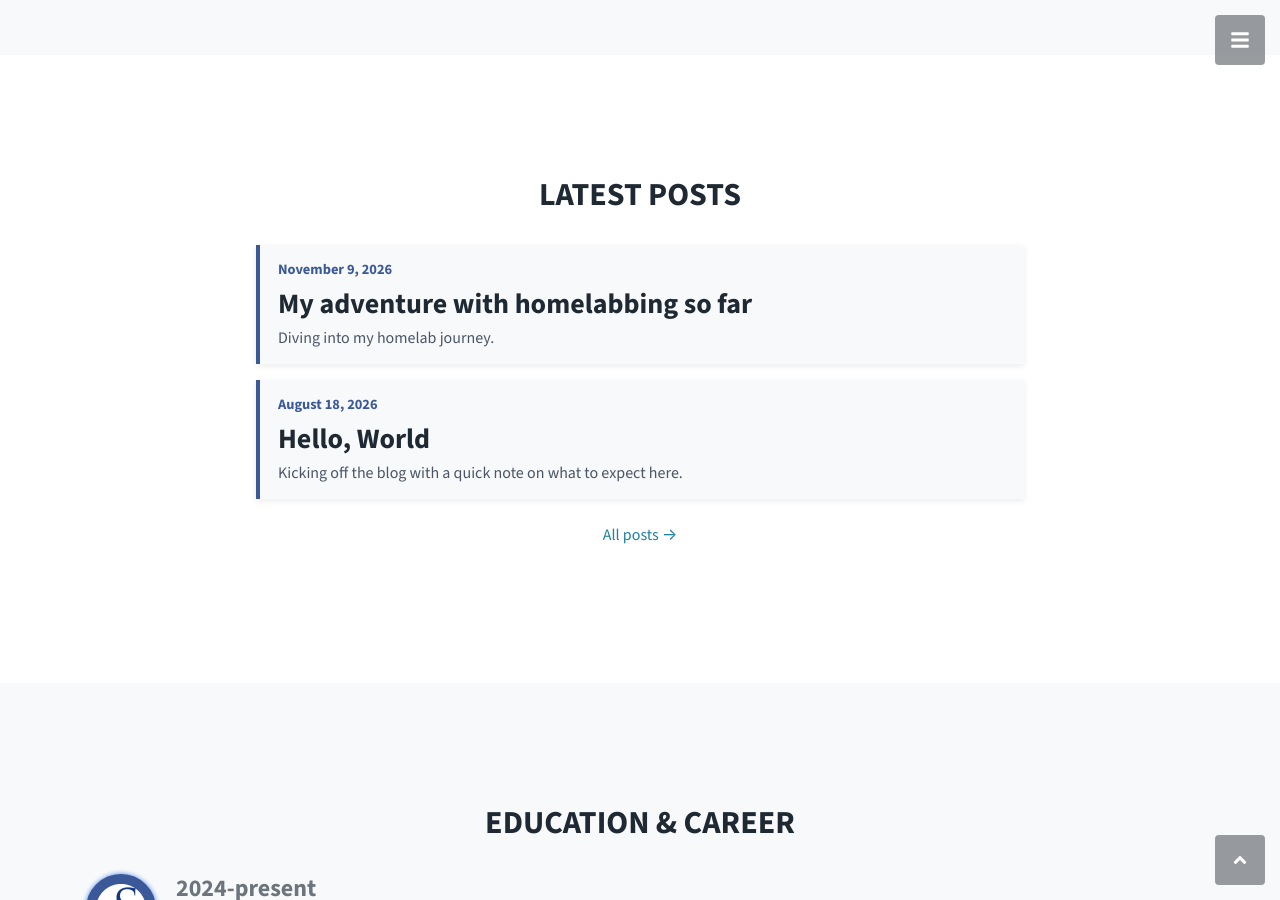
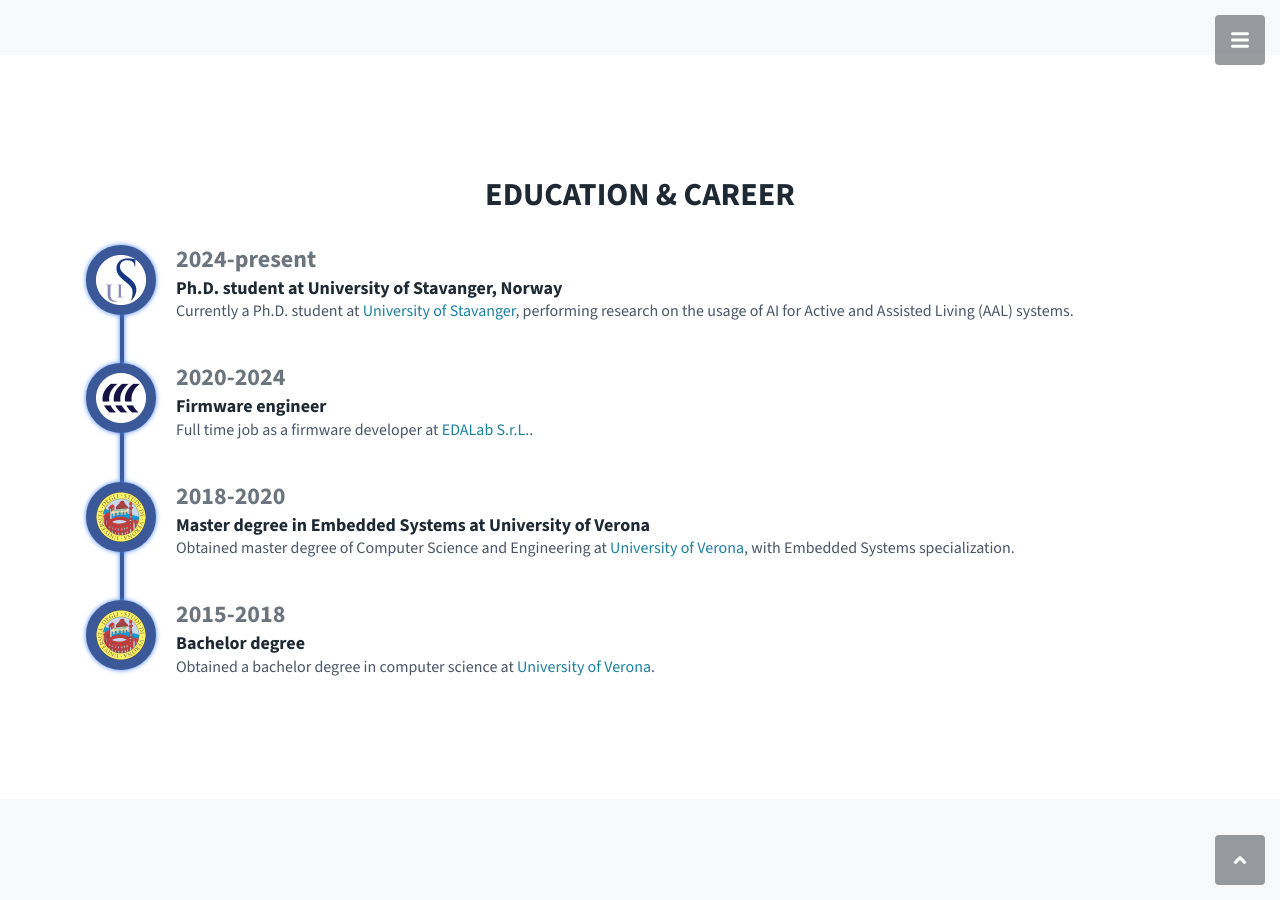
Before and after one commit to JackHack96/jackhack96.github.io, a Jekyll site: the page built from index.html, in a window 1280 px wide and 900 px high, scrolled down 2107 px. Built offline with Jekyll 4.4.1, drawn with Linux system fonts in a browser that asks for light colours; some of the changed text lies outside the part shown.

Commit message:
updated publication list

```diff
--- a/_data/publications.yml
+++ b/_data/publications.yml
@@ -10,6 +10,11 @@
     venue: "IEEE Access"
     link: "https://doi.org/10.1109/ACCESS.2025.3647133"
   - year: 2026
+    title: "A Federated Cyber-Physical Edge Architecture for Smart Hospital Room Automation"
+    authors: "M. Iervasi, T.N. Marthe, M.M. Ali, A.A. Hassan, F. Demrozi"
+    venue: "VLSI-SoC 2026"
+    link: "https://doi.org/10.1109/VLSI-SoC70418.2026.11740567"
+  - year: 2026
     title: "A Multi-Sensor Approach for Soft Labeling in Human Activity Recognition Domain"
     authors: "M. Iervasi, C. Turetta, F. Demrozi, G. Pravadelli"
     venue: "DATE 2026"
--- a/index.html
+++ b/index.html
@@ -61,23 +61,8 @@
   </div>
 </section>
 
-<!-- Latest posts -->
-{% if site.posts.size > 0 %}
-<section class="content-section" id="latest-posts">
-  <div class="container container-narrow">
-    <h2 class="section-heading">Latest posts</h2>
-    <div class="post-list">
-      {% for post in site.posts limit: 3 %}
-      {% include post-list-item.html post=post %}
-      {% endfor %}
-    </div>
-    <p class="section-footer"><a href="{{ '/blog/' | relative_url }}">All posts &rarr;</a></p>
-  </div>
-</section>
-{% endif %}
-
 <!-- Education -->
-<section class="content-section bg-alt" id="education">
+<section class="content-section" id="education">
   <div class="container">
     <h2 class="section-heading">Education &amp; Career</h2>
     <ul class="timeline" id="education-timeline">
@@ -102,6 +87,21 @@
     </ul>
   </div>
 </section>
+
+<!-- Latest posts -->
+{% if site.posts.size > 0 %}
+<section class="content-section bg-alt" id="latest-posts">
+  <div class="container container-narrow">
+    <h2 class="section-heading">Latest posts</h2>
+    <div class="post-list">
+      {% for post in site.posts limit: 3 %}
+      {% include post-list-item.html post=post %}
+      {% endfor %}
+    </div>
+    <p class="section-footer"><a href="{{ '/blog/' | relative_url }}">All posts &rarr;</a></p>
+  </div>
+</section>
+{% endif %}
 
 <!-- Publications -->
 <section class="content-section" id="publications">
```
